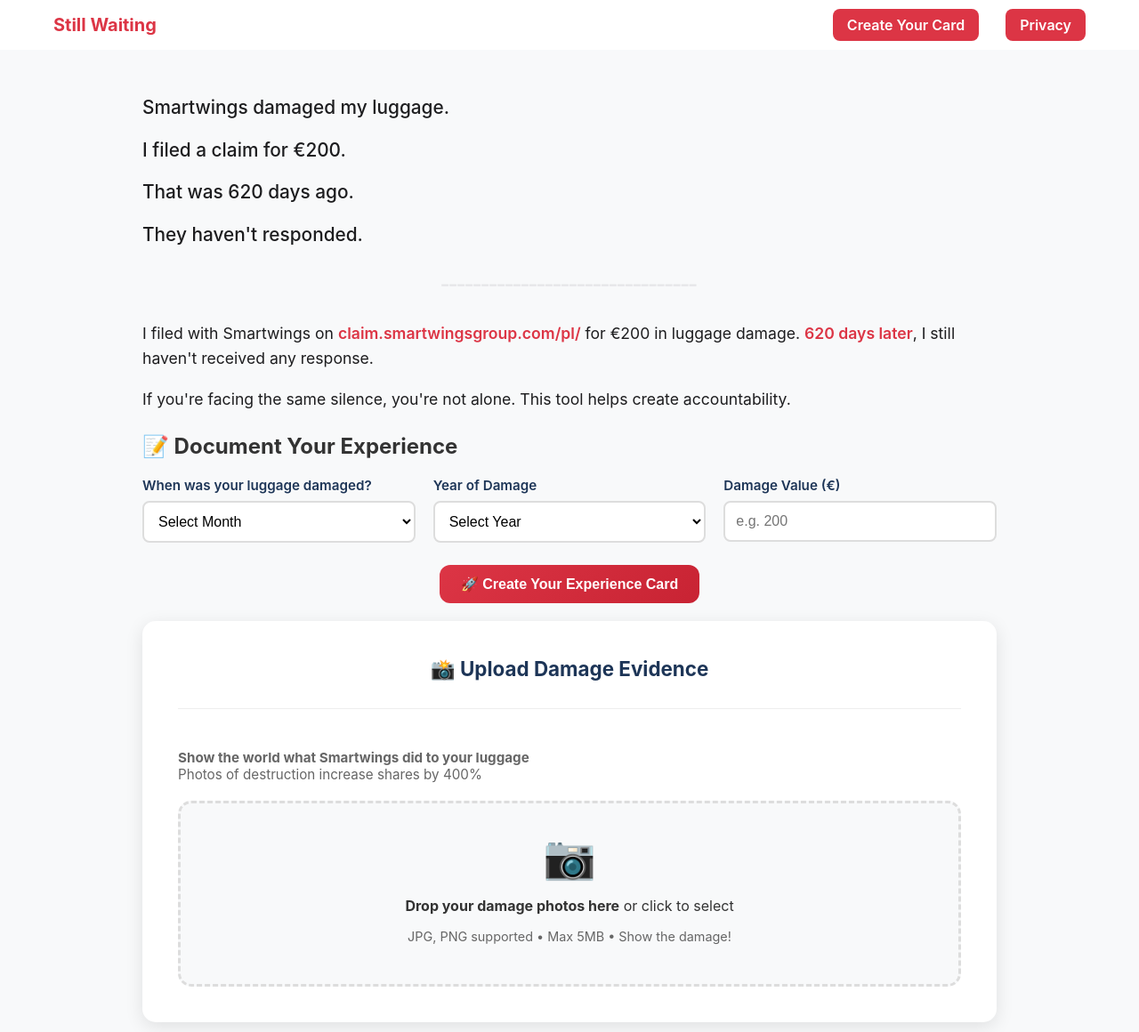
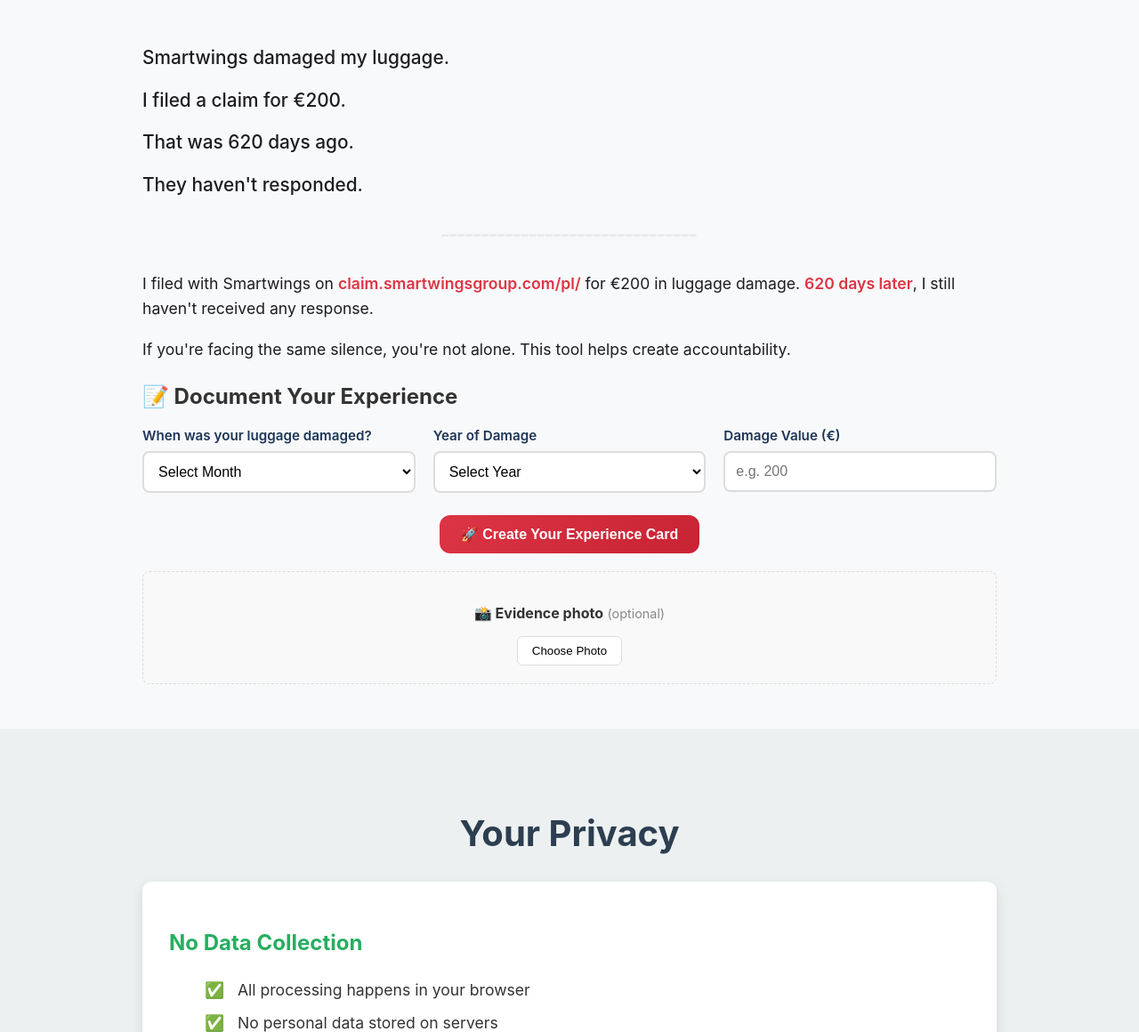
Before and after one commit to airlineclaimtracker/airline-claims-tracker, a plain HTML site: page index.html in a window 1280 px wide. Shown: the top 1160 px of the page at 89% size. Drawn offline with nearby package versions, Linux system fonts and the light colour scheme.

Commit message:
Update index.html

```diff
--- a/index.html
+++ b/index.html
@@ -178,6 +178,35 @@
     background: rgba(220, 53, 69, 0.05);
 }
 
+        .upload-compact {
+    background: #f9f9f9;
+    border: 1px dashed #ddd;
+    border-radius: 8px;
+    padding: 20px;
+    text-align: center;
+    margin: 20px 0;
+    transition: border-color 0.2s;
+}
+
+.upload-compact:hover {
+    border-color: var(--primary-red);
+}
+
+.upload-btn {
+    background: white;
+    border: 1px solid #ddd;
+    padding: 8px 16px;
+    border-radius: 6px;
+    cursor: pointer;
+    font-weight: 500;
+    transition: all 0.2s;
+}
+
+.upload-btn:hover {
+    background: #f5f5f5;
+    border-color: var(--primary-red);
+}
+
         .claim-card {
             width: 600px;
             height: 600px;
@@ -910,16 +939,6 @@
 <body>
 
     <!-- Navigation -->
-<nav class="nav-bar">
-    <div class="nav-container">
-        <div class="logo">Still Waiting</div>
-        <div class="nav-links">
-
-            <a href="#create">Create Your Card</a>
-            <a href="#privacy">Privacy</a>
-        </div>
-    </div>
-</nav>
 
     <div class="content-section">
 <!-- Hero Section -->
@@ -986,24 +1005,15 @@
     </div>
 </section>
 
-        <div class="form-section">
-            <h2>📸 Upload Damage Evidence</h2>
-            <div class="upload-integrated">
-            <p style="color: #666; font-size: 0.95rem; margin-bottom: 20px;">
-                <strong>Show the world what Smartwings did to your luggage</strong><br>
-                Photos of destruction increase shares by 400%
-            </p>
-             </div>
-            <div class="upload-area" id="upload-area">
-                <div class="upload-icon" style="font-size: 3rem; margin-bottom: 10px;">📷</div>
-                <p><strong>Drop your damage photos here</strong> or click to select</p>
-                <p style="font-size: 0.9rem; color: #666;">JPG, PNG supported • Max 5MB • Show the damage!</p>
+     <div class="upload-compact">
+    <p><strong>📸 Evidence photo</strong> <span style="color: #888; font-size: 0.9rem;">(optional)</span></p>
     <input type="file" id="photo-input" accept="image/*" style="display: none;">
-            </div>
-
-            <div id="photo-preview-section" style="display: none; margin-top: 20px;">
-                <img id="photo-preview" class="photo-preview">
-                <div class="photo-controls">
+    <button type="button" onclick="document.getElementById('photo-input').click()" class="upload-btn">
+        Choose Photo
+    </button>
+    <div id="photo-preview-section" style="margin-top: 15px; display: none;">
+        <img id="photo-preview" style="max-width: 200px; max-height: 150px; border-radius: 8px; box-shadow: 0 2px 8px rgba(0,0,0,0.1);">
+        <div class="photo-controls" style="margin-top: 10px;">
             <button class="photo-btn" onclick="rotatePhoto()">🔄 Rotate</button>
             <button class="photo-btn" onclick="adjustPhoto()">🎨 Brighten</button>
             <button class="photo-btn remove" onclick="removePhoto()">❌ Remove</button>
```
Lines whose indentation alone changed are shown as unchanged.
